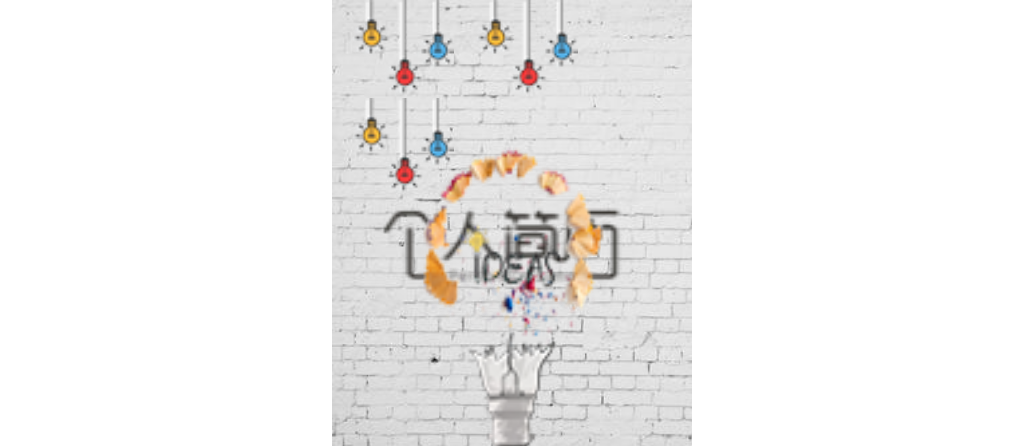
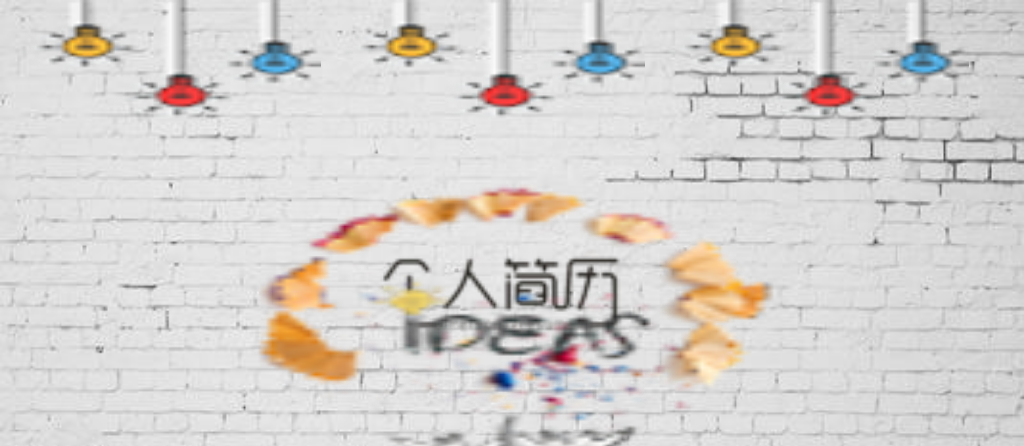
Before and after one commit to changmiaomiao/resume, a plain HTML site: page index.html in a window 1024 px wide. Shown: the top 446 px of the page. Drawn offline with Linux system fonts and the light colour scheme.

Commit message:
升级1.0

```diff
--- a/css/index.css
+++ b/css/index.css
@@ -6,15 +6,6 @@ html, body {
     overflow: hidden;
     font-family: "Arial", "宋体", "微软雅黑";
 }
-@media all and (min-device-width: 800px) and (max-width:1024px){
-    html,body{
-        margin: 0 auto;
-        width:360px;
-        height: 640px;
-        font-size: 10px;
-    }
-}
-
 #main, .swiper-container, .swiper-wrapper, .swiper-slide {
     width: 100%;
     height: 100%;
--- a/index.html
+++ b/index.html
@@ -178,7 +178,8 @@
                     <div class="fonts">
                         <h2>请联系我～</h2>
 
-                        <a href="tencent://message/?uin=940424841" ><p>QQ:940424841(点击联系我)</p></a>
+                        <a href="tencent://message/?uin=940424841&Site=JooIT.com&Menu=yes
+"><p>QQ:940424841</p></a>
 
                         <p>微信:我认识妞妞</p>
 
```
